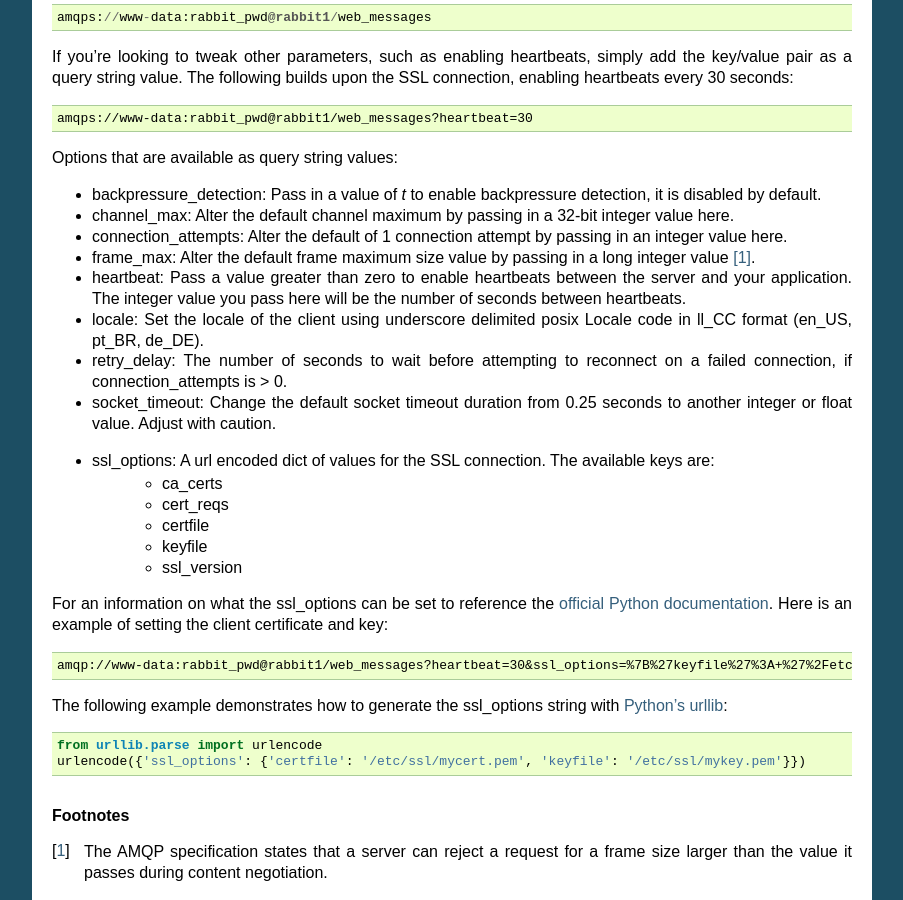
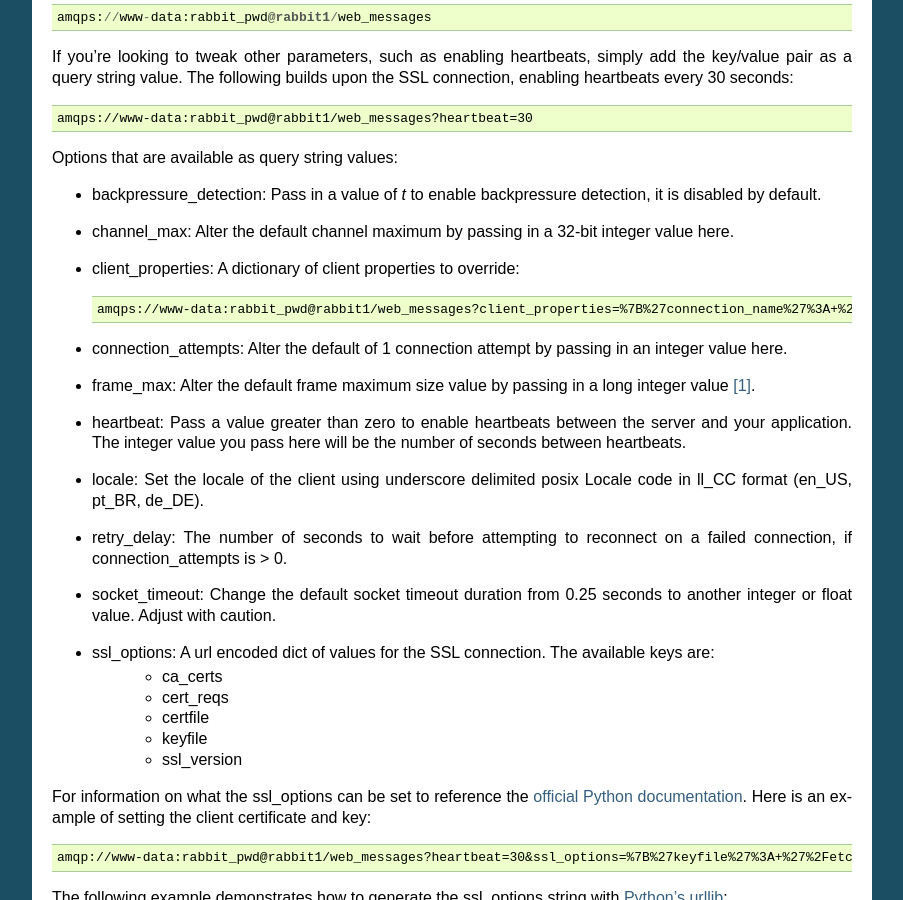
Before and after one commit to pika/pika, a Sphinx documentation site: the page built from docs/examples/using_urlparameters.rst, in a window 1280 px wide and 900 px high, scrolled down 759 px. Shown: the whole window, without its empty margins (198-1101 px from the left). Built offline with Sphinx 7.4.7, drawn with Linux system fonts in a browser that asks for light colours.

Commit message:
Update using_urlparameters.rst
Include client_properties example

```diff
--- a/docs/examples/using_urlparameters.rst
+++ b/docs/examples/using_urlparameters.rst
@@ -40,6 +40,9 @@ Options that are available as query string values:
 
 - backpressure_detection: Pass in a value of *t* to enable backpressure detection, it is disabled by default.
 - channel_max: Alter the default channel maximum by passing in a 32-bit integer value here.
+- client_properties: A dictionary of client properties to override::
+
+    amqps://www-data:rabbit_pwd@rabbit1/web_messages?client_properties=%7B%27connection_name%27%3A+%27My+Unique+Connection+Name%27%7D'
 - connection_attempts: Alter the default of 1 connection attempt by passing in an integer value here.
 - frame_max: Alter the default frame maximum size value by passing in a long integer value [#f1]_.
 - heartbeat: Pass a value greater than zero to enable heartbeats between the server and your application. The integer value you pass here will be the number of seconds between heartbeats.
@@ -53,7 +56,7 @@ Options that are available as query string values:
    - keyfile
    - ssl_version
 
-For an information on what the ssl_options can be set to reference the `official Python documentation <http://docs.python.org/3/library/ssl.html>`_. Here is an example of setting the client certificate and key::
+For information on what the ssl_options can be set to reference the `official Python documentation <http://docs.python.org/3/library/ssl.html>`_. Here is an example of setting the client certificate and key::
 
   amqp://www-data:rabbit_pwd@rabbit1/web_messages?heartbeat=30&ssl_options=%7B%27keyfile%27%3A+%27%2Fetc%2Fssl%2Fmykey.pem%27%2C+%27certfile%27%3A+%27%2Fetc%2Fssl%2Fmycert.pem%27%7D
 
```
